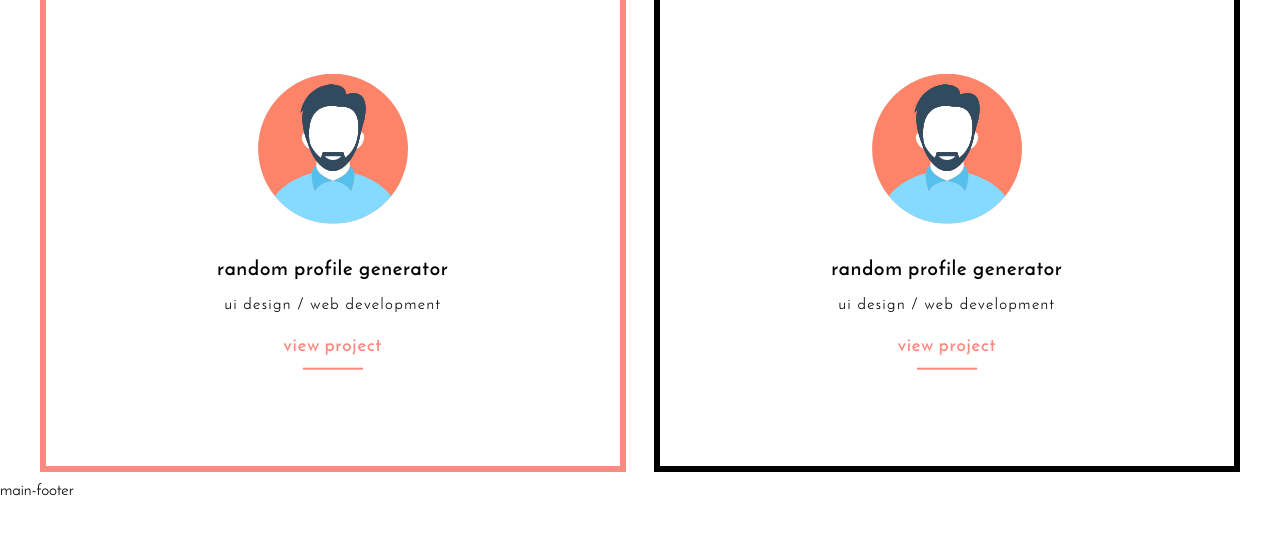
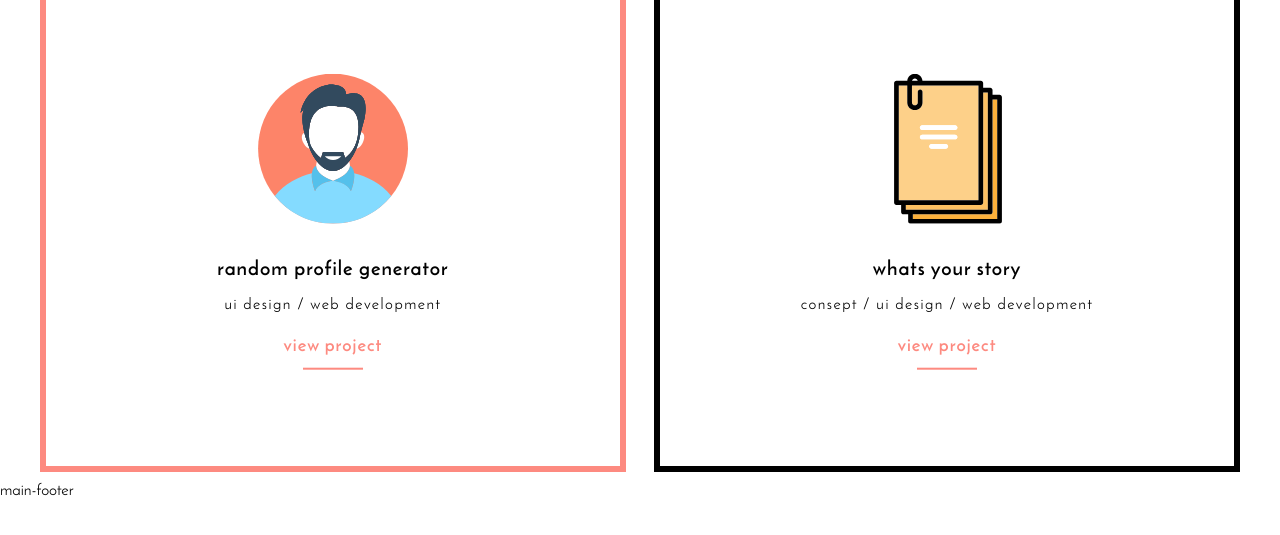
Before and after one commit to muditdev/mwh, a Jekyll site: the page built from index.html, in a window 1280 px wide and 900 px high, scrolled down 2139 px. Shown: the top 535 px of the window. Built offline with Jekyll 4.4.1, drawn with Linux system fonts in a browser that asks for light colours.

Commit message:
worked on home

```diff
--- a/_includes/home_main_content.html
+++ b/_includes/home_main_content.html
@@ -74,11 +74,12 @@
       <div class="prod-content">
         <figure class="thumb">
           <svg>
-            <use xlink:href="{{site.baseurl}}assets/svg/sprite.svg#profileGen" />
+            <use xlink:href="{{site.baseurl}}assets/svg/sprite.svg#storyIco" />
           </svg>
         </figure>
-        <h3 class="title">random profile generator</h3>
+        <h3 class="title">whats your story</h3>
         <p class="des">
+          <a href="javascript:void(0)">consept </a> /
           <a href="javascript:void(0)">ui design </a> /
           <a href="javascript:void(0)">web development</a>
         </p>
```
Also changed, not shown: assets/svg/sprite.svg.
